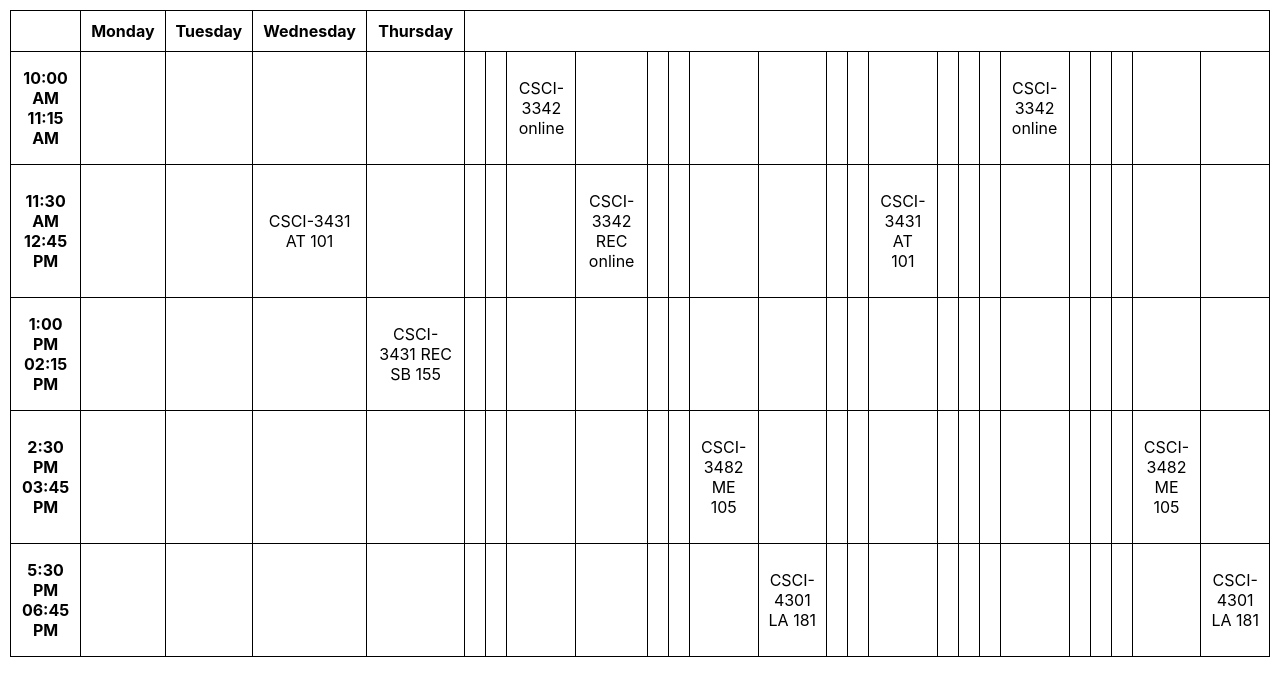
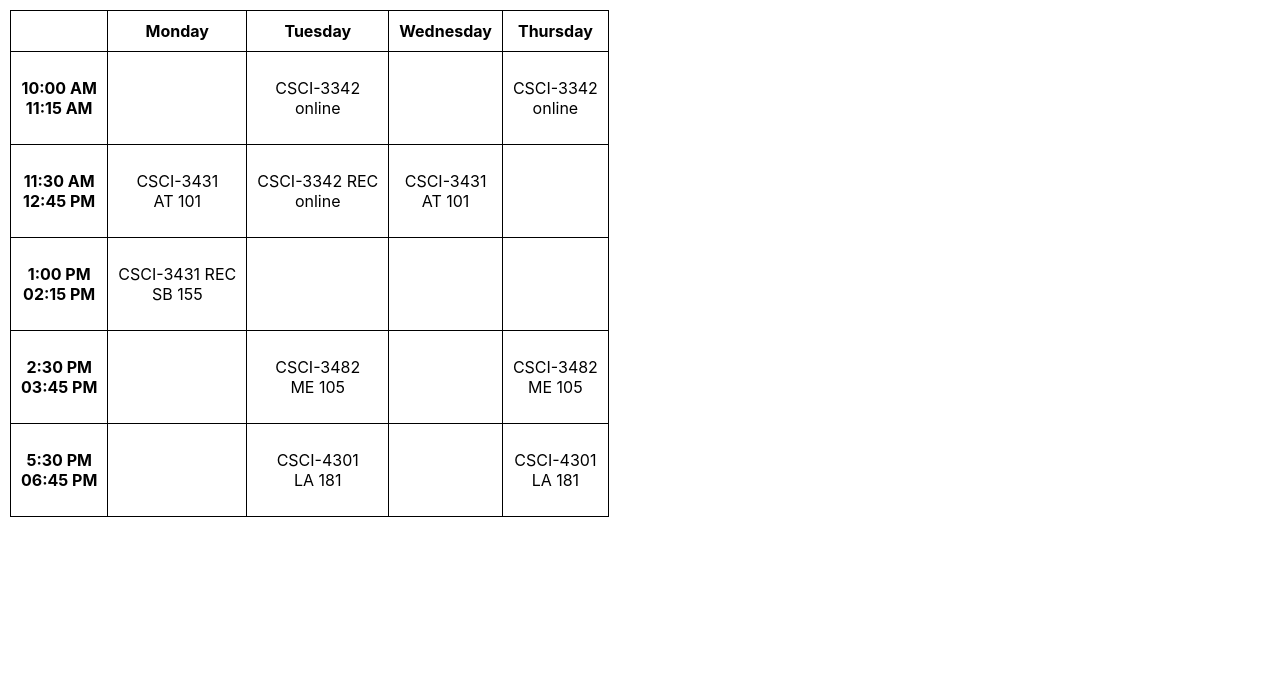
Before and after one commit to cybardev/schedule, a React (Create React App) app: page / in a window 1280 px wide. Shown: the top 696 px of the page. Built offline with nearby package versions, Linux system fonts and the light colour scheme.

Commit message:
update schedule

```diff
--- a/src/components/Course.tsx
+++ b/src/components/Course.tsx
@@ -10,4 +10,16 @@
         this.days = days;
         this.location = location;
     }
+
+    get cell() {
+        return (
+            <td>
+                <p>
+                    {this.name}
+                    <br />
+                    {this.location}
+                </p>
+            </td>
+        );
+    }
 }
--- a/src/components/Schedule.tsx
+++ b/src/components/Schedule.tsx
@@ -1,36 +1,15 @@
-import { Course } from "./Course";
-import { classData, CLASS_DURATION } from "./Data";
-import { getActiveWeekdays, getTimeSlots } from "./functions";
+import { CLASS_DURATION } from "./Data";
+import { getActiveWeekdays, getTimeSlots, getCourse } from "./functions";
 
 export function HeaderRow() {
     const row = getActiveWeekdays().map((day) => <th>{day}</th>);
     return (
-        <tr>
-            <th />
-            {row}
-        </tr>
-    );
-}
-
-function Cell({
-    course,
-    time,
-    day,
-}: {
-    course: Course;
-    time: string;
-    day: string;
-}) {
-    return course.start === time && course.days.includes(day) ? (
-        <td>
-            <p>
-                {course.name}
-                <br />
-                {course.location}
-            </p>
-        </td>
-    ) : (
-        <td />
+        <thead>
+            <tr>
+                <th />
+                {row}
+            </tr>
+        </thead>
     );
 }
 
@@ -42,19 +21,8 @@
     const dataCells: JSX.Element[] = [];
     // TODO: fix logic
     days.forEach((day) => {
-        classData.forEach((course) => {
-            dataCells.push(<Cell course={course} time={startTime} day={day} />);
-        });
+        dataCells.push(getCourse(startTime, day));
     });
-    // classData.forEach((course, index) => {
-    //     dataCells.push(
-    //         <Cell
-    //             course={course}
-    //             time={startTime}
-    //             day={days[dataCells.length]}
-    //         />
-    //     );
-    // });
     return (
         <tr>
             <th>
@@ -72,7 +40,7 @@
     return (
         <table>
             <HeaderRow />
-            {rows}
+            <tbody>{rows}</tbody>
         </table>
     );
 }
--- a/src/components/functions.tsx
+++ b/src/components/functions.tsx
@@ -1,4 +1,5 @@
 import { classData } from "./Data";
+import { Course } from "./Course";
 
 function daySort(a: string, b: string) {
     type Days = {
@@ -27,7 +28,7 @@
         }
     });
     timeSlots.sort(
-		(a, b) => Date.parse(`1970/01/01 ${a}`) - Date.parse(`1970/01/01 ${b}`),
+        (a, b) => Date.parse(`1970/01/01 ${a}`) - Date.parse(`1970/01/01 ${b}`)
     );
     return timeSlots;
 }
@@ -44,3 +45,16 @@
     activeWeekdays.sort(daySort);
     return activeWeekdays;
 }
+
+export function getCourse(time: string, day: string) {
+    let crsSet: boolean = false;
+    let crs: Course = new Course("", "", [""], "");
+    classData.forEach((course) => {
+        if (course.start === time && course.days.includes(day)) {
+            crs = course;
+            crsSet = true;
+            return;
+        }
+    });
+    return crsSet ? crs.cell : <td></td>;
+}
```
Lines whose indentation alone changed are shown as unchanged.
